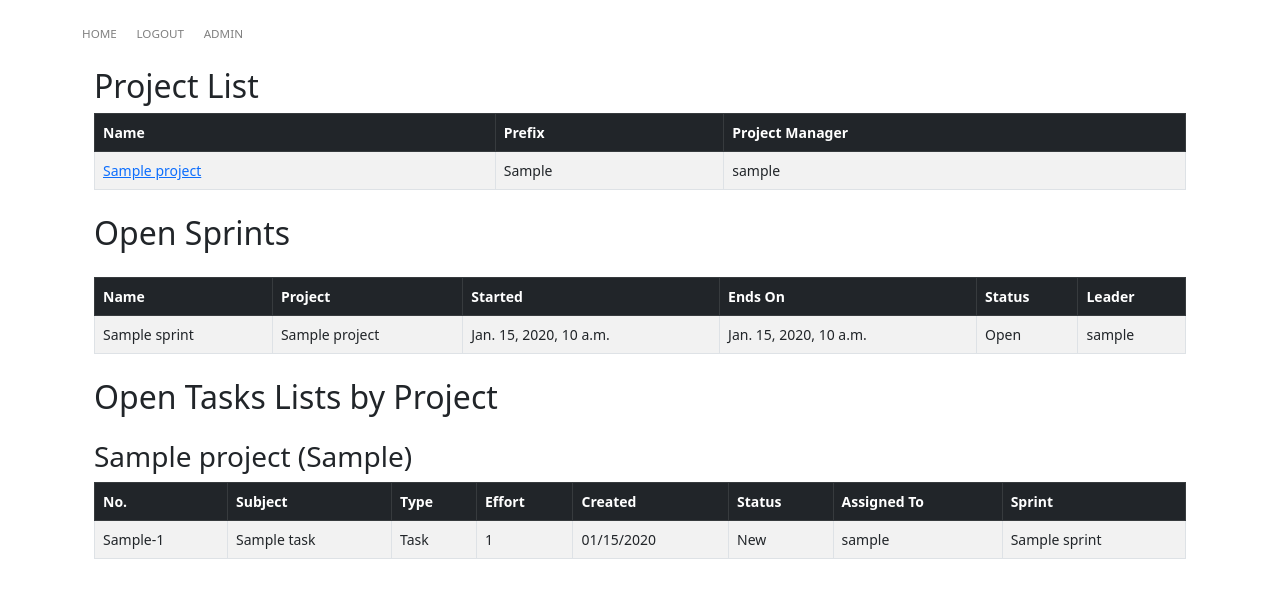
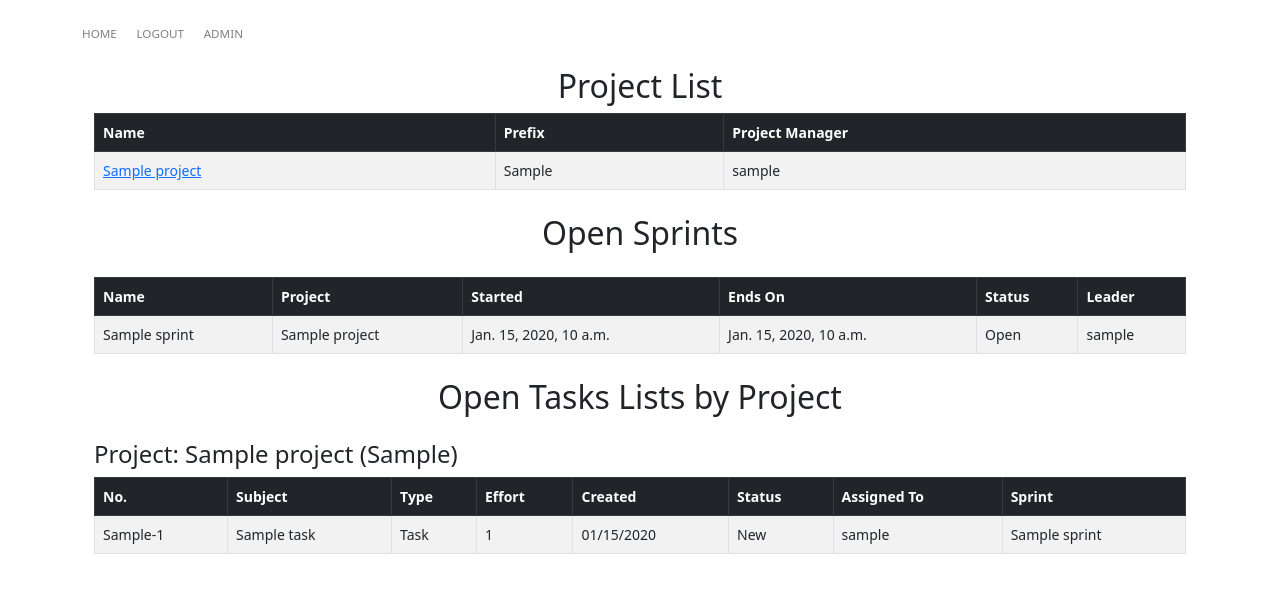
Before and after one commit to hseritt/devlog, a Django app: page / in a window 1280 px wide. Shown: the part 74-672 px from the top of the page. Run offline with Django 3.2, Linux system fonts and the light colour scheme; a user stored in the database is signed in; tables that the repository leaves empty hold one stand-in row (values such as "Sample post").

```diff
--- a/apps/ui/templates/ui/index_components/project_list.html
+++ b/apps/ui/templates/ui/index_components/project_list.html
@@ -1,5 +1,5 @@
 <div id="projects" class="container">
-  <h2>Project List</h2>
+  <h2 style="text-align: center;">Project List</h2>
   <table class="table table-striped table-bordered">
     <thead class="table-dark">
       <th>Name</th>
--- a/apps/ui/templates/ui/index_components/sprint_list.html
+++ b/apps/ui/templates/ui/index_components/sprint_list.html
@@ -1,5 +1,6 @@
+{% load ui_tags %}
 <div class="container mt-4">
-  <h2>Open Sprints</h2>
+  <h2 style="text-align: center;">Open Sprints</h2>
 </div>
 
 <div class="container mt-4 mb-4">
@@ -14,7 +15,7 @@
     </thead>
     <tbody>
       {% for project in project_qs %}
-        {% for sprint in project.sprint_set.all %}
+        {% for sprint in project.sprint_set.all|sprint_open_status %}
           <tr>
             <td>{{ sprint.name }}</td>
             <td>{{ sprint.project.name }}</td>
--- a/apps/ui/templates/ui/index_components/task_lists.html
+++ b/apps/ui/templates/ui/index_components/task_lists.html
@@ -1,11 +1,11 @@
 {% load ui_tags %}
 <div class="container mt-4">
-  <h2>Open Tasks Lists by Project</h2>
+  <h2 style="text-align: center;">Open Tasks Lists by Project</h2>
 </div>
 
 <div id="task_by_project" class="container mt-4 mb-4">
   {% for project in project_qs %}
-  <h3>{{ project.name }} ({{ project.prefix|default:'-' }})</h3>
+  <h4>Project: {{ project.name }} ({{ project.prefix|default:'-' }})</h4>
   <table class="table table-striped table-bordered">
     <thead class="table-dark">
       <th>No.</th>
--- a/apps/ui/templates/ui/project_components/open_sprints.html
+++ b/apps/ui/templates/ui/project_components/open_sprints.html
@@ -6,7 +6,7 @@
   }
 </style>
 <div class="container mt-4">
-  <h2>Open Sprints for Project: {{ project.name }}</h2>
+  <h2 style="text-align: center;">Current Sprints</h2>
 </div>
 
 <div class="container mt-4 mb-4">
@@ -32,12 +32,12 @@
             <td class="sprint-standout">{% widthratio sprint.get_completion_pct 1 100 %}%</td>
           </tr>
           <tr>
-            <td colspan="5">
+            <td colspan="7">
               {% include 'ui/project_components/open_tasks.html' %}
             </td>
           </tr>
           <tr>
-            <td colspan="5">
+            <td colspan="7">
               {% include 'ui/project_components/finished_tasks.html' %}
             </td>
           </tr>
--- a/apps/ui/templates/ui/project_components/open_tasks.html
+++ b/apps/ui/templates/ui/project_components/open_tasks.html
@@ -1,4 +1,9 @@
 {% load ui_tags %}
+<style>
+  h4 {
+    text-align: center;
+  }
+</style>
 <div class="container mt-4">
   <h4>Open Tasks</h4>
 </div>
--- a/apps/ui/templates/ui/project_components/project_details.html
+++ b/apps/ui/templates/ui/project_components/project_details.html
@@ -1,6 +1,6 @@
 <div id="projects" class="container">
   <div class="container mt-4 mb-4">
-    <h2>Project Details for {{ project.name }}</h2>
+    <h2 style="text-align: center;">Project Details for {{ project.name }}</h2>
   </div>
 
   <style>
```
